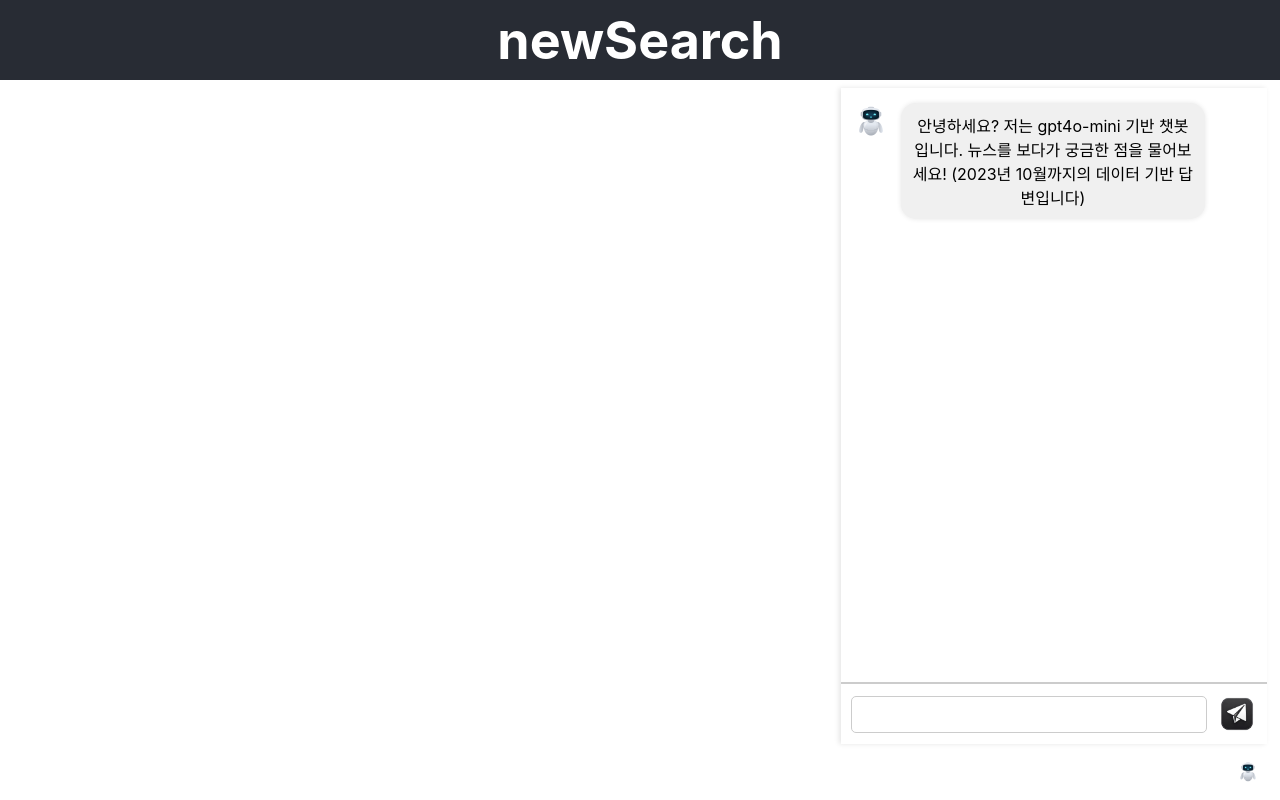
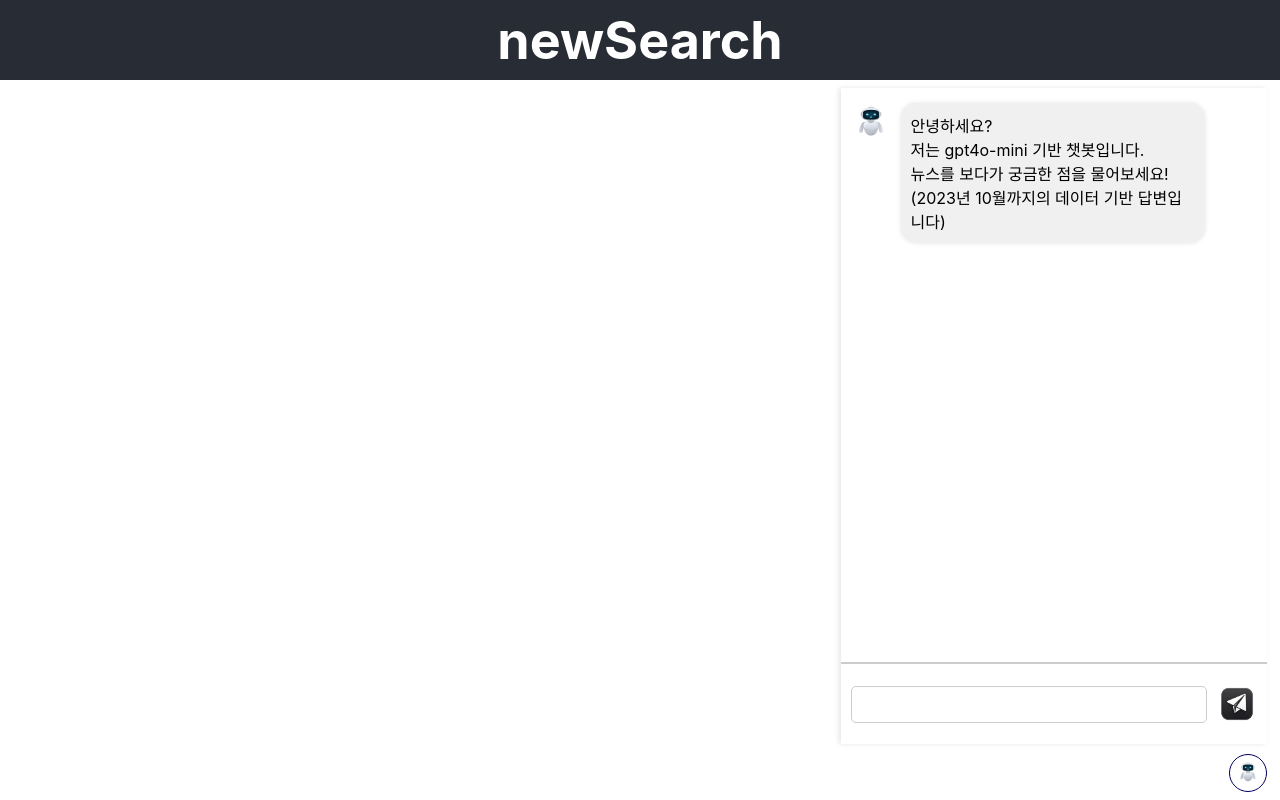
Before and after one commit to yyerrim/newsearch_client, a React (Create React App) app: page / in a window 1280 px wide. Built offline with nearby package versions, Linux system fonts and the light colour scheme.

Commit message:
메시지 정렬 및 버튼 테두리 설정

```diff
--- a/src/App.css
+++ b/src/App.css
@@ -54,12 +54,16 @@
   padding: 0; /* 기본 패딩 제거 */
 }
 
+.chatbot-button.active {
+  border: 1.5px solid #000060; /* 활성화된 버튼의 테두리 색상 */
+}
+
 .chatbot-overlay {
   position: fixed;
   bottom: 7vh;
   right: 1%;
   width: 33.33vw; /* 화면 가로의 1/3 */
-  height: 82vh; /* 화면 세로의 73 */
+  height: 82vh; /* 화면 세로의 82% */
   background-color: white;
   box-shadow: -2px 0 5px rgba(0, 0, 0, 0.1);
   z-index: 1000;
--- a/src/App.js
+++ b/src/App.js
@@ -8,9 +8,7 @@ function App() {
   const [messages, setMessages] = useState([
     {
       role: "assistant", // 초기 메시지도 assistant 역할로 변경
-      content: `안녕하세요? 저는 gpt4o-mini 기반 챗봇입니다.
-      뉴스를 보다가 궁금한 점을 물어보세요!
-      (2023년 10월까지의 데이터 기반 답변입니다)`,
+      content: `안녕하세요? \n저는 gpt4o-mini 기반 챗봇입니다.\n뉴스를 보다가 궁금한 점을 물어보세요!\n(2023년 10월까지의 데이터 기반 답변입니다)`,
     },
   ]);
 
@@ -24,7 +22,10 @@ function App() {
         <h1>newSearch</h1>
       </header>
 
-      <button className="chatbot-button" onClick={handleButtonClick}>
+      <button
+        className={`chatbot-button ${showChatBot ? "active" : ""}`}
+        onClick={handleButtonClick}
+      >
         <img src={chatIcon} alt="Chat" className="chat-icon" />
       </button>
 
--- a/src/components/ChatBot.css
+++ b/src/components/ChatBot.css
@@ -24,6 +24,7 @@
 
 .bot-message {
   justify-content: flex-start;
+  text-align: left; /* 봇 메시지도 좌측 정렬 */
 }
 
 .profile-image {
@@ -39,6 +40,7 @@
   border-radius: 15px;
   max-width: 70%;
   box-shadow: 0px 0px 5px rgba(0, 0, 0, 0.1);
+  white-space: pre-wrap; /* 초기 메시지 줄바꿈을 유지 하는 코드*/
 }
 
 .user-message .message-content {
@@ -55,6 +57,7 @@
   align-items: center;
   padding: 10px;
   border-top: 1px solid #ccc;
+  height: 60px; /* input-container의 높이를 고정 */
 }
 
 input {
```
